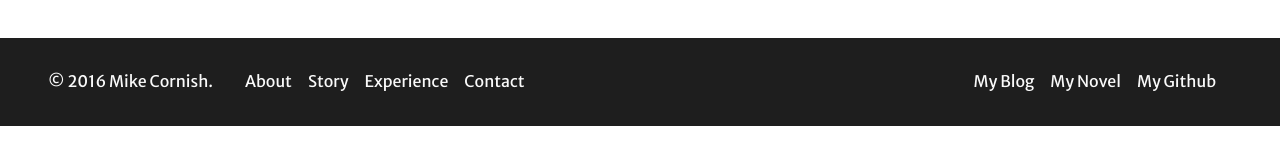
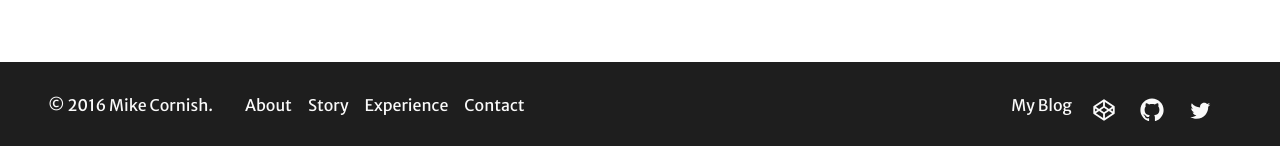
Before and after one commit to mCornish/portfolio-v2, a React (Create React App) app: page / in a window 1280 px wide. Shown: the part 2190-2336 px from the top of the page. Built offline with nearby package versions, Linux system fonts and the light colour scheme.

Commit message:
Adds Footer social icons

```diff
--- a/src/App.js
+++ /dev/null
@@ -1,27 +0,0 @@
-import React, { Component } from 'react';
-import './App.css';
-import Nav from './Nav';
-import About from './About';
-import Blog from './Blog';
-import Experience from './Experience';
-import Contact from './Contact';
-import Footer from './Footer';
-
-class App extends Component {
-  render() {
-    return (
-    <div>
-        <Nav />
-        <main id="main">
-            <About />
-            <Blog />
-            <Experience />
-            <Contact />
-        </main>
-        <Footer />
-    </div>
-    );
-  }
-}
-
-export default App;
--- /dev/null
+++ b/src/App.jsx
@@ -0,0 +1,23 @@
+import React from 'react';
+import './App.css';
+import Nav from './Nav';
+import About from './About';
+import Blog from './Blog';
+import Experience from './Experience';
+import Contact from './Contact';
+import Footer from './Footer';
+
+export default function() {
+    return (
+        <div>
+            <Nav />
+            <main id="main">
+                <About />
+                <Blog />
+                <Experience />
+                <Contact />
+            </main>
+            <Footer />
+        </div>
+    );
+}
--- a/src/Blog.js
+++ /dev/null
@@ -1,22 +0,0 @@
-import React from 'react';
-import './Blog.css';
-
-const Blog = (props) => {
-    const content = () => (
-        <div className="excerpt">
-            <p>I remember the moment I felt like I <em>might</em> actually belong. Before that moment, I was never fully aware of the importance of community in web development. For years, I was just a web developer; after that moment, I was part of the web development community.</p>
-            <a role="button" href="http://devstory.mikecornish.net/posts/chapter-5" target="_blank">Read More</a>
-        </div>
-    );
-
-    return (
-        <section id="story">
-            <div className="blog-post">
-                <h2>My Story</h2>
-                {content()}
-            </div>
-        </section>
-    );
-}
-
-export default Blog;
--- /dev/null
+++ b/src/Blog.jsx
@@ -0,0 +1,22 @@
+import React from 'react';
+import './Blog.css';
+
+
+const content = () => (
+    <div className="excerpt">
+        <p>I remember the moment I felt like I <em>might</em> actually belong. Before that moment, I was never fully aware of the importance of community in web development. For years, I was just a web developer; after that moment, I was part of the web development community.</p>
+        <a role="button" href="http://devstory.mikecornish.net/posts/chapter-5" target="_blank">Read More</a>
+    </div>
+);
+
+
+export default function(props) {
+    return (
+        <section id="story">
+            <div className="blog-post">
+                <h2>My Story</h2>
+                {content()}
+            </div>
+        </section>
+    );
+}
--- a/src/Footer.css
+++ b/src/Footer.css
@@ -30,6 +30,7 @@ footer a:hover {
 }
 
 .footer__ex-links {
+    display: flex;
     float: right;
     margin-right: 1em;
 }
--- a/src/Footer.jsx
+++ b/src/Footer.jsx
@@ -1,5 +1,6 @@
 import React from 'react';
 import './Footer.css';
+import SocialIcons from './SocialIcons';
 
 export default function (props) {
     return (
@@ -13,8 +14,10 @@ export default function (props) {
             </div>
             <div className="footer__ex-links">
                 <a href="http://www.devstory.mikecornish.net" target="_blank">My Blog</a>
-                <a href="http://www.novel.mikecornish.net" target="_blank">My Novel</a>
-                <a href="https://github.com/mCornish" target="_blank">My Github</a>
+                <SocialIcons
+                    theme="dark"
+                    modifier="footer"
+                />
             </div>
       </footer>
     );
--- a/src/SocialIcon.css
+++ b/src/SocialIcon.css
@@ -1,10 +1,40 @@
 .social-icon {
     width: 5em;
     fill: rgb(30,30,30);
+    transition: fill .2s;
 }
-.social-icon:hover {
+
+.is-dark .social-icon__image {
+    fill: rgb(250,250,250);
+}
+.social-icon:hover .social-icon__image {
     fill: #399AEA;
 }
-a:nth-child(2n) .social-icon:hover {
+.social-icon:nth-child(2n):hover .social-icon__image {
     fill: #B466DB;
 }
+
+.social-icon__text {
+    text-align: center;
+    color: #399AEA;
+    text-decoration: none;
+    text-transform: capitalize;
+    opacity: 0;
+    transition: opacity .2s;
+}
+a:nth-child(2n) .social-icon__text {
+    color: #B466DB;
+}
+.social-icon:hover .social-icon__text {
+    opacity: 1;
+}
+
+.social-icons--footer .social-icon {
+    width: 2em;
+}
+.social-icons--footer .social-icon__image:hover {
+    fill: #B466DB;
+}
+.social-icons--footer .social-icon__text {
+    display: none;
+}
--- a/src/SocialIcon.jsx
+++ b/src/SocialIcon.jsx
@@ -21,10 +21,11 @@ const types = {
 
 export default function({type, url}) {
     return (
-        <a href={url} target="_blank">
-            <svg viewBox="0 0 512 512" className="social-icon">
+        <a className="social-icon" href={url} target="_blank">
+            <svg viewBox="0 0 512 512" className="social-icon__image">
                 {types[type]()}
             </svg>
+            <div className="social-icon__text">{type}</div>
         </a>
     );
 }
--- a/src/SocialIcons.jsx
+++ b/src/SocialIcons.jsx
@@ -18,9 +18,9 @@ const icons = [
 }
 ]
 
-export default function() {
+export default function({theme, modifier}) {
     return (
-        <div className="social-icons">
+        <div className={`social-icons is-${theme} social-icons--${modifier}`}>
             {icons.map(icon =>
                 <SocialIcon type={icon.type} url={icon.url} />
             )}
```
